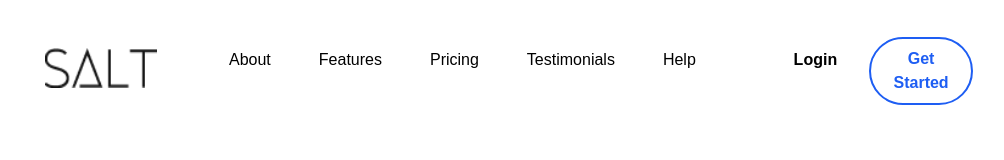
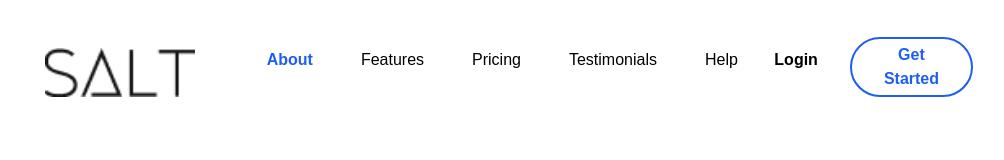
Before and after one commit to AmitrajitDas/SALT-Currency-Converter, a React (Create React App) app: page / in a window 1280 px wide. Shown: the top 160 px of the page, without its empty margins (131-1135 px from the left). Built offline with nearby package versions, Linux system fonts and the light colour scheme; no server answers; a web font is replaced by a local one.

Commit message:
new: box shadows for plans card

```diff
--- a/src/components/Header/index.jsx
+++ b/src/components/Header/index.jsx
@@ -5,11 +5,18 @@ const Header = () => {
   return (
     <div className='font-primary py-12 px-44 flex flex-row justify-between'>
       <div className='flex flex-row'>
-        <img src={Logo} alt='logo' className='cursor-pointer w-28 h-10' />
+        <img src={Logo} alt='logo' className='cursor-pointer' />
         <div className='ml-12 flex flex-row nav-links'>
-          <div className='mx-6 cursor-pointer hover:text-primary hover:font-bold'>
-            About
-          </div>
+          {window.location.pathname ? (
+            <div className='mx-6 cursor-pointer text-primary font-bold'>
+              About
+            </div>
+          ) : (
+            <div className='mx-6 cursor-pointer hover:text-primary hover:font-bold'>
+              About
+            </div>
+          )}
+
           <div className='mx-6 cursor-pointer hover:text-primary hover:font-bold'>
             Features
           </div>
@@ -26,7 +33,7 @@ const Header = () => {
       </div>
       <div className='ml-24 font-bold flex flex-row'>
         <div className='ml-12 cursor-pointer hover:text-primary'>Login</div>
-        <button className='btn rounded-full text-primary font-bold px-5 py-2 cursor-pointer hover:bg-primary hover:text-[#FFFFFF]'>
+        <button className='btn rounded-full text-primary font-bold px-8 py-1 cursor-pointer hover:bg-primary hover:text-[#FFFFFF]'>
           Get Started
         </button>
       </div>
--- a/src/components/Newsletter/index.jsx
+++ b/src/components/Newsletter/index.jsx
@@ -4,7 +4,14 @@ const Newsletter = () => {
   return (
     <div
       className='my-36 mr-36 ml-56'
-      style={{ marginTop: '-10rem', position: 'absolute' }}
+      style={{
+        marginTop: '-10rem',
+        position: 'absolute',
+        display: 'flex',
+        flexDirection: 'row',
+        justifyContent: 'center',
+        alignItems: 'center',
+      }}
     >
       <div className='newsletter-container p-24 flex flex-row justify-between'>
         <div className='flex flex-col'>
--- a/src/components/Plans/Card/card.styles.css
+++ b/src/components/Plans/Card/card.styles.css
@@ -2,7 +2,6 @@
     box-sizing: border-box;
     background: #FFFFFF;
     border: 1px solid #1E5EF3;
-    box-shadow: 7px 15px 20px rgba(0, 0, 0, 0.04);
     border-radius: 20px;
 }
 
--- a/src/components/Plans/Card/index.jsx
+++ b/src/components/Plans/Card/index.jsx
@@ -4,7 +4,7 @@ import './card.styles.css'
 
 const Card = ({ plan }) => {
   return (
-    <div className='card-wrapper items-col-center p-12 mx-8'>
+    <div className='card-wrapper items-col-center p-12 mx-8 shadow-xl hover:shadow-2xl shadow-black'>
       <img src={Vector} alt='vector' />
       <div className='mt-6 font-bold text-2xl font-secondary'>{plan.tier}</div>
       <div className='mt-12 flex flex-col'>
```
